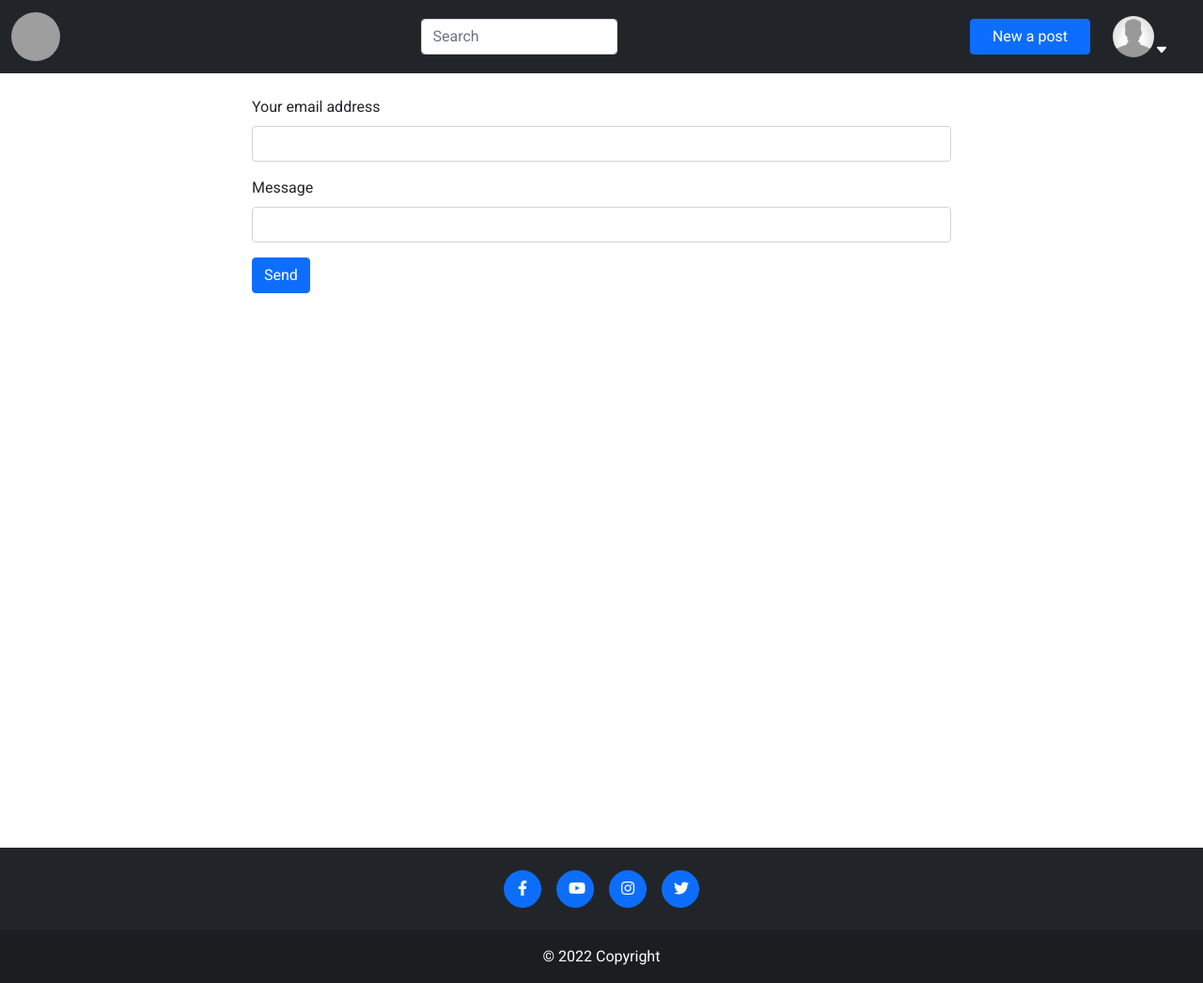
After one commit to nguyenduchuy71/my_django, a Django app: page /polls/sendmail/ in a window 1280 px wide. The commit adds this page. Shown: the whole page at 94% size. Run offline with Django 3.2, Linux system fonts and the light colour scheme; the visitor is signed in with stand-in values (Sample User, id 1); some libraries are stand-ins or nearby versions; grey boxes are pictures that could not be loaded.

Commit message:
Add send mail feature

```diff
--- /dev/null
+++ b/polls/settings.py
@@ -0,0 +1,4 @@
+SENDER_EMAIL = "duchuy18066791@gmail.com"
+SMTP_SERVER = "smtp.gmail.com"
+SMTP_PORT = 465
+EMAIL_PASSWORD = "rznuhvnsljtsxwuy"
--- a/polls/templates/polls/base.html
+++ b/polls/templates/polls/base.html
@@ -18,6 +18,10 @@
     />
     <link
       href="https://cdn.jsdelivr.net/npm/bootstrap@5.1.3/dist/css/bootstrap.min.css"
+      rel="stylesheet"
+    />
+    <link
+      href="../../static/polls/style.css"
       rel="stylesheet"
     />
     <link
--- /dev/null
+++ b/polls/templates/polls/sendmail.html
@@ -0,0 +1,65 @@
+{% extends "polls/base.html" %}
+{% block content %}
+<div class="container-fluid mt-4" style="max-width: 60%; margin: 0 auto;">
+    <div>
+        <div class="mb-3">
+        <label for="email" class="form-label">Your email address</label>
+        <input type="email" class="form-control" id="email" aria-describedby="emailHelp">
+        </div>
+        <div class="mb-3">
+        <label for="message" class="form-label">Message</label>
+        <input type="text" class="form-control" id="message">
+        </div>
+        <button  id="btn_send" type="button" class="btn btn-primary">Send</button>
+    </div>
+    <div class="list__message">
+        <div class="alert hide" id="error__message">
+            <span class="closebtn">&times;</span>
+            <strong>Error!</strong>
+            <span class="message__error__text"></span>
+          </div>
+        <div class="alert success hide" id="success__message">
+            <span class="closebtn">&times;</span>
+            <strong>Success!</strong>
+            <span class="message__text"></span>
+        </div>
+    </div>
+</div>
+<script>
+    $(document).ready(function () {
+        var close = document.getElementsByClassName("closebtn");
+        var i;
+        for (i = 0; i < close.length; i++) {
+            close[i].onclick = function(){
+                var div = this.parentElement;
+                div.style.opacity = "0";
+                setTimeout(function(){ div.style.display = "none"; }, 600);
+            }
+        }
+        $("#btn_send").on("click", () => {
+            $("#btn_send").prop("disabled", true);
+            let message = $('#message').val();
+            let email = $('#email').val();
+            $.ajax({
+                type: 'POST',
+                url: "{% url 'polls:sendmail' %}",
+                data: {
+                    message: message,
+                    email: email,
+                    csrfmiddlewaretoken: '{{ csrf_token }}'
+                },
+                success: function (response) {
+                    $("#success__message").removeClass("hide");
+                    $('.message__text').text(response.message);
+                    $("#btn_send").prop("disabled", false);
+                },
+                error: function (response) {
+                    $("#error__message").removeClass("hide");
+                    $('.message__error__text').text(response['responseJSON']['message_error']);
+                    $("#btn_send").prop("disabled", false);
+                }
+            });
+        });
+    });
+</script>
+{% endblock content %}
--- a/polls/urls.py
+++ b/polls/urls.py
@@ -8,6 +8,7 @@ urlpatterns = [
     path(r'<int:pk>/', views.PostDetailView.as_view(), name='detail'),
     path(r'search/', views.PostSearchView.as_view(), name='search'),
     path(r'mypost/', views.PostViewByUser.as_view(), name='mypost'),
+    path(r'sendmail/', views.SenMailView.as_view(), name='sendmail'),
     path(r'create/', views.CreatePostView.as_view(), name='create'),
     path(r'<int:post_id>/comment/', views.CreateCommentView.as_view(), name='comment'),
     path(r'<int:pk>/delete/', views.PostDeleteView.as_view(), name='delete'),
--- a/polls/views.py
+++ b/polls/views.py
@@ -1,12 +1,14 @@
+import smtplib, ssl
+from django.http import JsonResponse
 from django.contrib import messages
 from django.contrib.auth.mixins import LoginRequiredMixin
 from django.db.models import Q, F
-from django.shortcuts import redirect
+from django.shortcuts import redirect, render
 from django.urls import reverse_lazy
 from django.views import generic
-
 from .forms import FormUpdatePost
 from .models import Post, Comment
+from .settings import SENDER_EMAIL, SMTP_SERVER, SMTP_PORT, EMAIL_PASSWORD
 
 
 class IndexView(LoginRequiredMixin, generic.ListView):
@@ -99,3 +101,31 @@ class CreateCommentView(LoginRequiredMixin, generic.View):
         post.save()
         comment.save()
         return redirect('polls:detail', pk=post_id)
+
+
+class SenMailView(LoginRequiredMixin, generic.View):
+    login_url = '/accounts/login/'
+    template_name = 'polls/sendmail.html'
+
+    def get(self, request, *args, **kwargs):
+        return render(request, self.template_name)
+
+    def post(self, *args, **kwargs):
+        try:
+            receiver_email = self.request.POST['email']
+            message = self.request.POST['message']
+            message_error = 'Send email fail!'
+            if receiver_email and message:
+                try:
+                    context = ssl.create_default_context()
+                    with smtplib.SMTP_SSL(host=SMTP_SERVER, port=SMTP_PORT, context=context) as server:
+                        server.login(SENDER_EMAIL, EMAIL_PASSWORD)
+                        server.sendmail(SENDER_EMAIL, receiver_email, message)
+                    message_success = 'Email is sent successfully!'
+                    return JsonResponse({'message': message_success}, status=200)
+                except Exception:
+                    return JsonResponse({'message_error': message_error}, status=400)
+            else:
+                return JsonResponse({'message_error': message_error}, status=400)
+        except Exception:
+            return JsonResponse({'message_error': 'Sever error!'}, status=500)
```
Also changed, not shown: polls/static/polls/style.css (+32 -0 lines).
